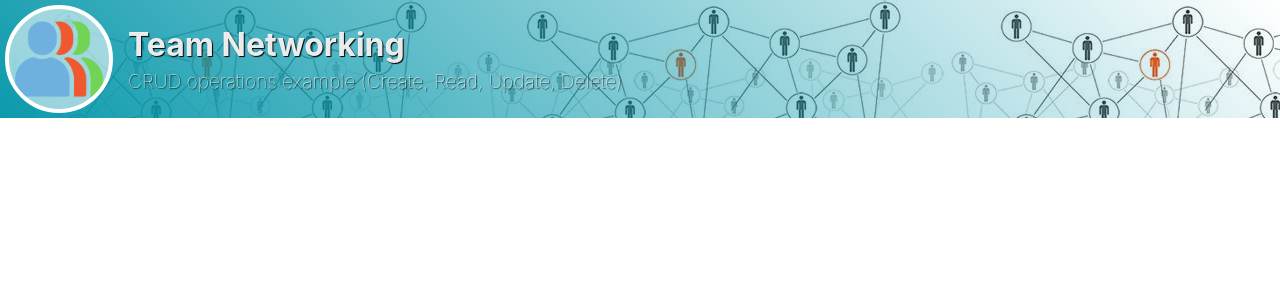
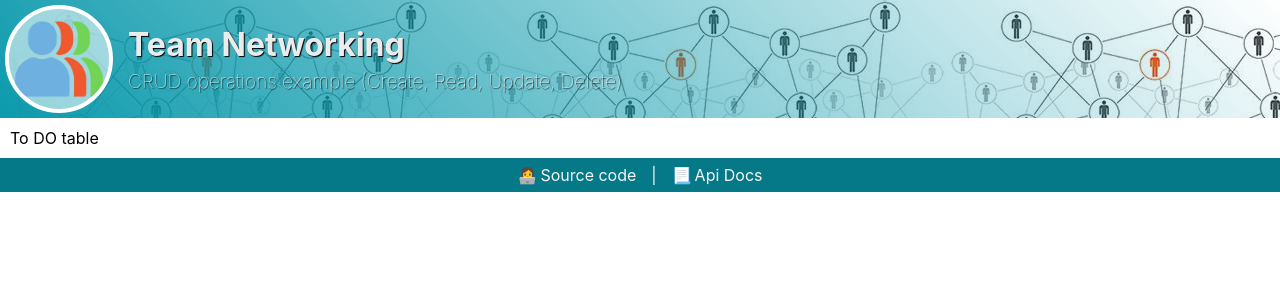
Before and after one commit to emil-indsoft/teams-networking-react, a React (Create React App) app: page / in a window 1280 px wide. Shown: the top 300 px of the page. Built offline with nearby package versions, Linux system fonts and the light colour scheme.

Commit message:
addd app footer

```diff
--- a/src/App.tsx
+++ b/src/App.tsx
@@ -41,8 +41,38 @@ function AppHeader() {
   );
 }
 
+function ContentWrapper() {
+  return <div id="main">To DO table</div>;
+}
+
+function AppFooter() {
+  return (
+    <footer>
+      <a className="item" href="https://github.com/nmatei/teams-networking">
+        <span>👩‍💻</span>
+        <span>Source code</span>
+      </a>
+      <span className="item">|</span>
+      <a
+        className="item"
+        href="https://github.com/nmatei/node-api"
+        target="blank"
+      >
+        <span>📃</span>
+        <span>Api Docs</span>
+      </a>
+    </footer>
+  );
+}
+
 function App() {
-  return <AppHeader />;
+  return (
+    <>
+      <AppHeader />
+      <ContentWrapper />
+      <AppFooter />
+    </>
+  );
 }
 
 export default App;
```
